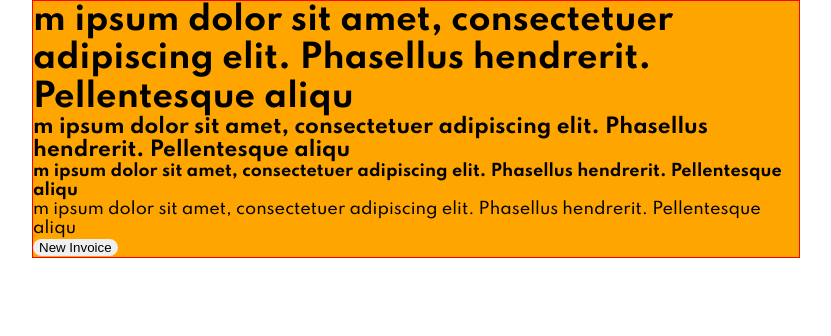
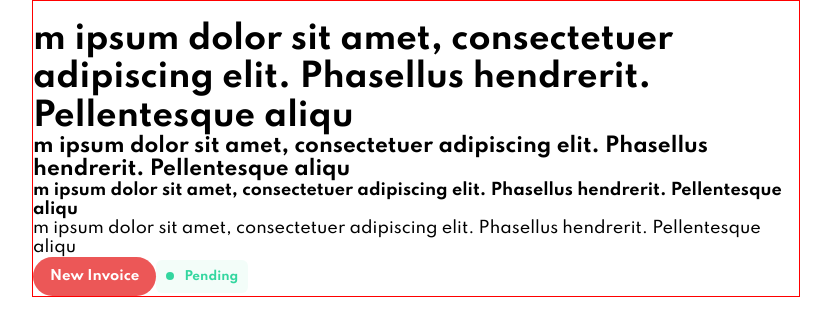
Before and after one commit to catli-unbounce/invoice_app, a React (Create React App) app: page / in a window 1280 px wide. Shown: the top 336 px of the page, without its empty margins (224-1055 px from the left). Built offline with nearby package versions, Linux system fonts and the light colour scheme.

Commit message:
Created tag elements

```diff
--- a/src/App.js
+++ b/src/App.js
@@ -3,11 +3,13 @@ import styles from './App.scss';
 function App() {
   return (
     <div className="global-width">
+      <img src="/images/icon-check.svg" alt="image" />
       <h1>m ipsum dolor sit amet, consectetuer adipiscing elit. Phasellus hendrerit. Pellentesque aliqu</h1>
       <h2>m ipsum dolor sit amet, consectetuer adipiscing elit. Phasellus hendrerit. Pellentesque aliqu</h2>
       <h3>m ipsum dolor sit amet, consectetuer adipiscing elit. Phasellus hendrerit. Pellentesque aliqu</h3>
       <h4>m ipsum dolor sit amet, consectetuer adipiscing elit. Phasellus hendrerit. Pellentesque aliqu</h4>
-      <button className={styles["primary"]}>New Invoice</button>
+      <button className="danger">New Invoice</button>
+      <span className="tag tag--paid">Pending</span>
     </div>
   );
 }
--- a/src/styles/_base.scss
+++ b/src/styles/_base.scss
@@ -54,30 +54,79 @@ h3 {
 @media screen and (min-width: 750px) {
     .global-width {
         width: 80%;
-        background-color: blue;
     }
 }
 
 @media screen and (min-width: 1200px) {
     .global-width {
         width: 60%;
-        background-color: orange;
     }
 }
+
 button {
-    border-radius: 1rem;
+    border-radius: 2rem;
     border: none;
+    padding: 1.2rem 1.7rem;
+    font-family: 'Spartan', sans-serif;
+    font-weight: 800;
+    color: $white;
 
+    &:hover {
+        cursor: pointer;
     }
 
-button.primary {
+        &.primary {
             background-color: $lilac-1;
 
             &:hover {
                 background-color: $lilac-2;
             }
+
+        &::before {
+            content: url("../../public/images/icon-plus.svg");
+            background-color: $white;
+            padding: 0.75rem 1.1rem 0.7rem 1.1rem;
+            border-radius: 50%;
+            margin-left: -1rem;
+            margin-right: 1rem;
+        }
     }
 
-button.danger {
+    &.danger {
         background-color: $red-1;
+
+        &:hover {
+            background-color: $red-2;
         }
+    }
+
+    &.add-new-item {
+
+    }
+
+    &.new-invoice {
+
+    }
+}
+
+.tag {
+    font-weight: 800;
+    border-radius: 6px;
+    padding: 1rem;
+    font-size: 1.2rem;
+
+    &--paid {
+        background-color: rgb(51, 214, 159, .06);
+        color: #33D69F;
+
+        &::before {
+            content: "";
+            height: .8rem;
+            width: .8rem;
+            background-color: #33D69F;
+            border-radius: 50%;
+            display: inline-block;
+            margin-right: 1rem;
+        }
+    }
+}
```
Lines whose indentation alone changed are shown as unchanged.
